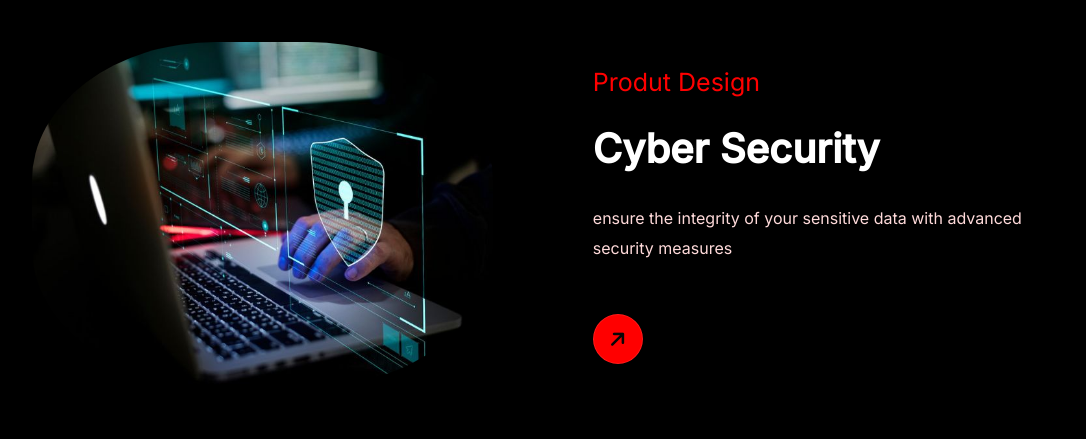
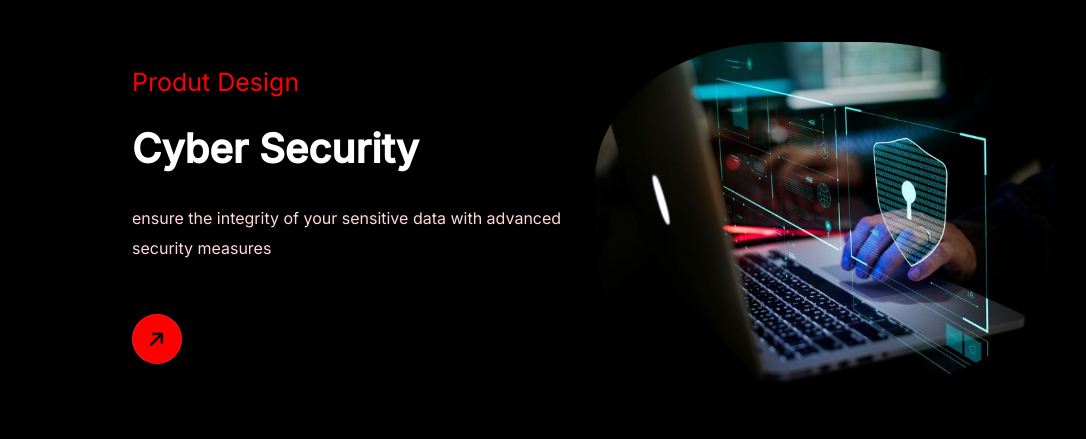
Before and after one commit to omarahmedh36/My_Portfolio_, a plain HTML site: page index.html in a window 1280 px wide. Shown: the part 3063-3502 px from the top of the page, without its empty margins (96-1182 px from the left). Drawn offline with Linux system fonts and the light colour scheme.

Commit message:
Add files via upload

```diff
--- a/css/styel.css
+++ b/css/styel.css
@@ -397,7 +397,7 @@ color: var(--main_color);
     transition: 0.3s;
     scale: 1.3;
  }
- .projects .project_box.project_box2{
+ .projects .project_box.project_box_2{
     flex-direction: row-reverse;
  }
  /* end projects */
```
